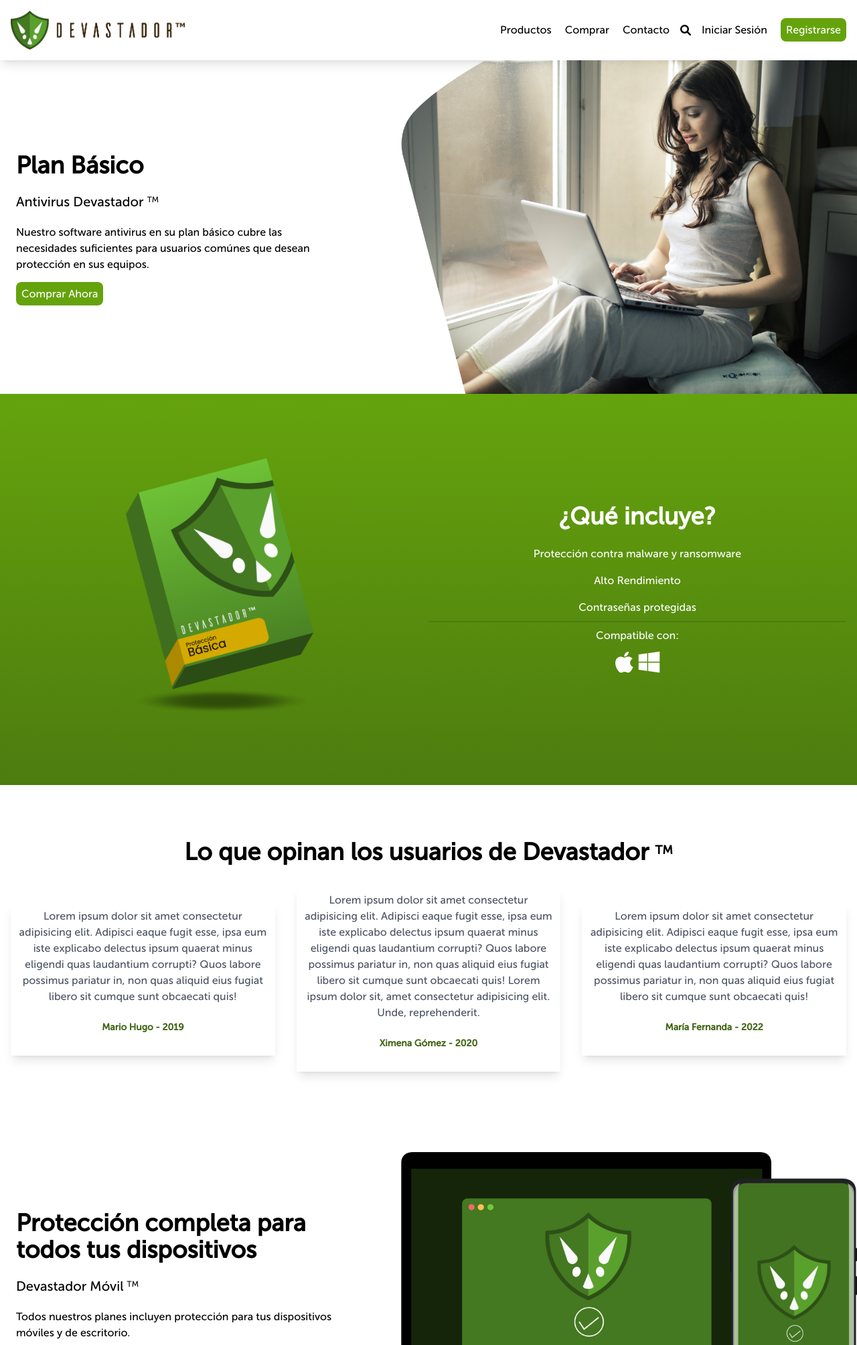
After one commit to DiBarney/devastadorweb, a PHP site: page /plan-basico.php in a window 1280 px wide. The commit adds this page. Shown: the top 2008 px of the page at 67% size. Run offline with PHP 8.4, Linux system fonts and the light colour scheme; some libraries are stand-ins or nearby versions.

Commit message:
Se añadieron las páginas de productos

```diff
--- a/css/output.css
+++ b/css/output.css
@@ -582,14 +582,14 @@
   margin: auto;
 }
 
-.my-6 {
-  margin-top: 1.5rem;
-  margin-bottom: 1.5rem;
-}
-
 .mx-auto {
   margin-left: auto;
   margin-right: auto;
+}
+
+.my-8 {
+  margin-top: 2rem;
+  margin-bottom: 2rem;
 }
 
 .my-4 {
@@ -597,9 +597,9 @@
   margin-bottom: 1rem;
 }
 
-.my-8 {
-  margin-top: 2rem;
-  margin-bottom: 2rem;
+.my-6 {
+  margin-top: 1.5rem;
+  margin-bottom: 1.5rem;
 }
 
 .mb-8 {
@@ -734,6 +730,10 @@
   border-bottom-width: 2px;
 }
 
+.border-t-2 {
+  border-top-width: 2px;
+}
+
 .border-gray-300 {
   --tw-border-opacity: 1;
   border-color: rgb(209 213 219 / var(--tw-border-opacity));
@@ -744,9 +744,24 @@
   border-bottom-color: rgb(55 65 81 / var(--tw-border-opacity));
 }
 
+.border-t-white {
+  --tw-border-opacity: 1;
+  border-top-color: rgb(255 255 255 / var(--tw-border-opacity));
+}
+
+.border-t-lime-700 {
+  --tw-border-opacity: 1;
+  border-top-color: rgb(77 124 15 / var(--tw-border-opacity));
+}
+
 .bg-lime-600 {
   --tw-bg-opacity: 1;
   background-color: rgb(101 163 13 / var(--tw-bg-opacity));
+}
+
+.bg-lime-800 {
+  --tw-bg-opacity: 1;
+  background-color: rgb(63 98 18 / var(--tw-bg-opacity));
 }
 
 .bg-gray-300 {
@@ -1041,6 +1012,10 @@
     margin-bottom: 5rem;
   }
 
+  .md\:block {
+    display: block;
+  }
+
   .md\:flex {
     display: flex;
   }
@@ -1057,6 +1032,10 @@
     width: 58.333333%;
   }
 
+  .md\:w-6\/12 {
+    width: 50%;
+  }
+
   .md\:w-4\/12 {
     width: 33.333333%;
   }
@@ -1065,23 +1044,15 @@
     width: 66.666667%;
   }
 
-  .md\:w-6\/12 {
-    width: 50%;
+  .md\:flex-row {
+    flex-direction: row;
   }
 
-  .md\:flex-row {
-    flex-direction: row;
+  .md\:pb-0 {
+    padding-bottom: 0px;
   }
 
   .md\:pr-4 {
     padding-right: 1rem;
   }
-
-  .md\:pt-0 {
-    padding-top: 0px;
-  }
-
-  .md\:pb-0 {
-    padding-bottom: 0px;
-  }
 }
--- a/footer.php
+++ b/footer.php
@@ -9,7 +9,7 @@
                         <li class="mb-2"><a href="#">Plan Básico</a></li>
                         <li class="mb-2"><a href="#">Plan Avanzado</a></li>
                         <li class="mb-2"><a href="#">Plan Profesional</a></li>
-                        <li class="mb-2"><a href="faq.php">FAQ's</a></li>
+                        <li class="mb-2"><a href="help.php">FAQ's</a></li>
                     </ul>
                 </div>
             </div>
@@ -22,7 +22,7 @@
                     <ul class="text-gray-600">
                         <li class="mb-2"><a href="#">Plan Profesional para Empresas</a></li>
                         <li class="mb-2"><a href="#">Soluciones en ciberseguridad</a></li>
-                        <li class="mb-2"><a href="faq.php">FAQ's</a></li>
+                        <li class="mb-2"><a href="help.php">FAQ's</a></li>
                     </ul>
                 </div>
             </div>
--- a/index.php
+++ b/index.php
@@ -82,7 +82,7 @@
                         <p class="text-2xl font-bold text-lime-800">$499 <span class="text-sm">/ Año</span></p>
                     </div>
                     <div class="btnComprar">
-                        <a href="" class="p-2 bg-lime-600 hover:bg-lime-800 transition-colors text-white rounded-lg">Comprar Ahora</a>
+                        <a href="http://www.devastador.com/plan-basico.php" class="p-2 bg-lime-600 hover:bg-lime-800 transition-colors text-white rounded-lg">Comprar Ahora</a>
                     </div>
                     <div class="caracteristicas my-6">
                         <ul>
@@ -106,7 +106,7 @@
                         <p class="text-2xl font-bold text-lime-800">$799 <span class="text-sm">/ Año</span></p>
                     </div>
                     <div class="btnComprar">
-                        <a href="" class="p-2 bg-lime-600 hover:bg-lime-800 transition-colors text-white rounded-lg">Comprar Ahora</a>
+                        <a href="http://www.devastador.com/plan-avanzado.php" class="p-2 bg-lime-600 hover:bg-lime-800 transition-colors text-white rounded-lg">Comprar Ahora</a>
                     </div>
                     <div class="caracteristicas my-6">
                         <ul>
@@ -130,7 +130,7 @@
                         <p class="text-2xl font-bold text-lime-800">$1,099 <span class="text-sm">/ Año</span></p>
                     </div>
                     <div class="btnComprar">
-                        <a href="" class="p-2 bg-lime-600 hover:bg-lime-800 transition-colors text-white rounded-lg">Comprar Ahora</a>
+                        <a href="http://www.devastador.com/plan-profesional.php" class="p-2 bg-lime-600 hover:bg-lime-800 transition-colors text-white rounded-lg">Comprar Ahora</a>
                     </div>
                     <div class="caracteristicas my-6">
                         <ul>
--- /dev/null
+++ b/plan-basico.php
@@ -0,0 +1,184 @@
+<?php include('head.php'); ?>
+<body class="text-museo">
+    <?php include('header.php'); ?>
+
+    <main class="w-full">
+        <!-- Call to action -->
+        <section class="w-full max-w-screen-xl m-auto callToAction relative flex flex-row justify-between">
+            <div class="col texto w-11/12 md:w-5/12 px-6 py-6 flex flex-col justify-center z-10">
+                <h1 class="text-4xl font-bold mb-8 md:mb-5">Plan Básico</h1>
+                <h2 class="text-xl mb-5">Antivirus Devastador <sup class="text-xs">TM</sup></h2>
+                <p class="text-md mb-5">Nuestro software antivirus en su plan básico cubre las necesidades suficientes para usuarios comúnes que desean protección en sus equipos.</p>
+                <div>
+                    <a href="" class="p-2 bg-lime-600 hover:bg-lime-800 transition-colors text-white rounded-lg">Comprar Ahora</a>
+                </div>
+            </div>
+            <div class="col hidden md:block relative right-0 w-10/12 md:w-7/12 z-0">
+                <img src="./img/laptop1.png" alt="Mujer con laptop" style="width: 800px;">
+            </div>
+        </section>
+
+        <!-- Que incluye -->
+        <section class="w-full lime-grad py-20">
+            <div class="w-full max-w-screen-xl m-auto flex flex-col md:flex-row">
+                <div class="w-full p-4 text-center flex flex-col md:flex-row items-center justify-center">
+                    <div class="w-12/12 md:w-6/12 flex flex-col items-center">
+                        <img src="./img/basi.png" alt="Logotipo antivirus devastador" style="width: 280px;">
+                    </div>
+                    <div class="w-12/12 md:w-6/12 text-white text-center flex flex-col justify-center">
+                        <h2 class="text-4xl font-semibold mb-4 text-center">¿Qué incluye?</h2>
+                        <ul>
+                            <li class="py-2 text-white">Protección contra malware y ransomware</li>
+                            <li class="py-2 text-white">Alto Rendimiento</li>
+                            <li class="py-2 text-white">Contraseñas protegidas</li>
+                        </ul>
+                        <p class="py-2 border-t-2 border-t-lime-700">Compatible con:</p>
+                        <div class="text-4xl flex flex-row justify-center">
+                            <p class="icono-brands mr-2"></p>
+                            <p class="icono-brands"></p>
+                        </div>
+                    </div>
+                </div>
+            </div>
+        </section>
+
+        <!-- Opiniones -->
+        <section class="w-full py-20">
+            <h2 class="text-4xl font-semibold mb-4 text-center">Lo que opinan los usuarios de Devastador <sup class="text-lg">TM</sup></h2>
+            <div class="w-full max-w-screen-xl m-auto flex flex-col md:flex-row">
+                <div class="w-12/12 md:w-4/12 p-4 text-center flex flex-col justify-center">
+                    <div class="shadow-lg p-2">
+                        <div class="infoTestimonio">
+                            <p class="text-md text-gray-600">Lorem ipsum dolor sit amet consectetur adipisicing elit. Adipisci eaque fugit esse, ipsa eum iste explicabo delectus ipsum quaerat minus eligendi quas laudantium corrupti? Quos labore possimus pariatur in, non quas aliquid eius fugiat libero sit cumque sunt obcaecati quis!</p>
+                        </div>
+                        <div class="nombreTestimonio my-6">
+                            <p class="text-sm text-lime-800 font-bold">Mario Hugo - 2019</p>
+                        </div>
+                    </div>
+                </div>
+
+                <div class="w-12/12 md:w-4/12 p-4 text-center flex flex-col justify-center">
+                    <div class="shadow-lg p-2">
+                        <div class="infoTestimonio">
+                            <p class="text-md text-gray-600">Lorem ipsum dolor sit amet consectetur adipisicing elit. Adipisci eaque fugit esse, ipsa eum iste explicabo delectus ipsum quaerat minus eligendi quas laudantium corrupti? Quos labore possimus pariatur in, non quas aliquid eius fugiat libero sit cumque sunt obcaecati quis! Lorem ipsum dolor sit, amet consectetur adipisicing elit. Unde, reprehenderit.</p>
+                        </div>
+                        <div class="nombreTestimonio my-6">
+                            <p class="text-sm text-lime-800 font-bold">Ximena Gómez - 2020</p>
+                        </div>
+                    </div>
+                </div>
+
+                <div class="w-12/12 md:w-4/12 p-4 text-center flex flex-col justify-center">
+                    <div class="shadow-lg p-2">
+                        <div class="infoTestimonio">
+                            <p class="text-md text-gray-600">Lorem ipsum dolor sit amet consectetur adipisicing elit. Adipisci eaque fugit esse, ipsa eum iste explicabo delectus ipsum quaerat minus eligendi quas laudantium corrupti? Quos labore possimus pariatur in, non quas aliquid eius fugiat libero sit cumque sunt obcaecati quis!</p>
+                        </div>
+                        <div class="nombreTestimonio my-6">
+                            <p class="text-sm text-lime-800 font-bold">María Fernanda - 2022</p>
+                        </div>
+                    </div>
+                </div>
+            </div>
+        </section>
+
+        <!-- Vectores Dispositivos -->
+        <section class="w-full max-w-screen-xl m-auto overflow-hidden flex flex-col md:flex-row justify-between">
+            <div class="col texto w-12/12 md:w-5/12 px-6 flex flex-col justify-center">
+                <h2 class="text-4xl font-bold mb-5">Protección completa para todos tus dispositivos</h1>
+                <h2 class="text-xl mb-5">Devastador Móvil <sup class="text-xs">TM</sup></h2>
+                <p class="text-md mb-5">Todos nuestros planes incluyen protección para tus dispositivos móviles y de escritorio.</p>
+                <div>
+                    <a href="" class="p-2 bg-lime-600 hover:bg-lime-800 transition-colors text-white rounded-lg">Ver todos los planes</a>
+                </div>
+            </div>
+            <div class="col img mt-6 mx-auto w-11/12 md:w-7/12">
+                <img src="./img/devices.png" alt="Mujer con laptop" style="width: 100%;">
+            </div>
+        </section>
+
+
+        <!-- Tipos de planes -->
+        <section class="w-full py-20">
+            <h2 class="text-4xl font-semibold mb-20 text-center">Otros Planes</h2>
+            <div class="w-full max-w-screen-xl m-auto flex flex-col md:flex-row">
+                <div class="w-12/12 md:w-4/12 p-4 text-center flex flex-col justify-center">
+                    <div class="mb-8">
+                        <img src="./img/basi.png" style="width: 200px; margin: auto;">
+                    </div>
+                    <div class="infoPlan">
+                        <h2 class="text-xl font-semibold mb-5">Plan Básico</h2>
+                        <p class="text-md">Protección garantizada para usuarios comúnes</p>
+                    </div>
+                    <div class="precio py-4">
+                        <p class="text-sm text-gray-400">MXN</p>
+                        <p class="text-2xl font-bold text-lime-800">$499 <span class="text-sm">/ Año</span></p>
+                    </div>
+                    <div class="btnComprar">
+                        <a href="http://www.devastador.com/plan-basico.php" class="p-2 bg-lime-600 hover:bg-lime-800 transition-colors text-white rounded-lg">Comprar Ahora</a>
+                    </div>
+                    <div class="caracteristicas my-6">
+                        <ul>
+                            <li class="py-2 border-b-2 border-gray-300 text-gray-600">Protección contra malware y ransomware</li>
+                            <li class="py-2 border-b-2 border-gray-300 text-gray-600">Alto Rendimiento</li>
+                            <li class="py-2 text-gray-600">Contraseñas protegidas</li>
+                        </ul>
+                    </div>
+                </div>
+
+                <div class="marginMinus w-12/12 md:w-4/12 p-4 text-center flex flex-col justify-center rounded-lg bg-gray-200 shadow-lg">
+                    <div class="mb-8">
+                        <img src="./img/avan.png" style="width: 200px; margin: auto;">
+                    </div>
+                    <div class="infoPlan">
+                        <h2 class="text-xl font-semibold mb-5">Plan Avanzado</h2>
+                        <p class="text-md">Protección avanzada para usuario exigentes</p>
+                    </div>
+                    <div class="precio py-4">
+                        <p class="text-sm text-gray-400">MXN</p>
+                        <p class="text-2xl font-bold text-lime-800">$799 <span class="text-sm">/ Año</span></p>
+                    </div>
+                    <div class="btnComprar">
+                        <a href="http://www.devastador.com/plan-avanzado.php" class="p-2 bg-lime-600 hover:bg-lime-800 transition-colors text-white rounded-lg">Comprar Ahora</a>
+                    </div>
+                    <div class="caracteristicas my-6">
+                        <ul>
+                            <li class="py-2 border-b-2 border-gray-300 text-gray-600">Compras Online protegidas</li>
+                            <li class="py-2 border-b-2 border-gray-300 text-gray-600">Bloqueo de anuncios</li>
+                            <li class="py-2 text-gray-600">VPN</li>
+                        </ul>
+                    </div>
+                </div>
+
+                <div class="w-12/12 md:w-4/12 p-4 text-center flex flex-col justify-center">
+                    <div class="mb-8">
+                        <img src="./img/prof.png" style="width: 200px; margin: auto;">
+                    </div>
+                    <div class="infoPlan">
+                        <h2 class="text-xl font-semibold mb-5">Plan Profesional</h2>
+                        <p class="text-md">Protección pensada para profesionales y empresas</p>
+                    </div>
+                    <div class="precio py-4">
+                        <p class="text-sm text-gray-400">MXN</p>
+                        <p class="text-2xl font-bold text-lime-800">$1,099 <span class="text-sm">/ Año</span></p>
+                    </div>
+                    <div class="btnComprar">
+                        <a href="http://www.devastador.com/plan-profesional.php" class="p-2 bg-lime-600 hover:bg-lime-800 transition-colors text-white rounded-lg">Comprar Ahora</a>
+                    </div>
+                    <div class="caracteristicas my-6">
+                        <ul>
+                            <li class="py-2 border-b-2 border-gray-300 text-gray-600">Navegación privada</li>
+                            <li class="py-2 border-b-2 border-gray-300 text-gray-600">Protección de archivos</li>
+                            <li class="py-2 text-gray-600">Bloqueo de contenido</li>
+                        </ul>
+                    </div>
+                </div>
+            </div>
+        </section>
+
+        <?php include('chatbot.php'); ?>
+    </main>
+
+    <?php include('footer.php'); ?>
+
+</body>
+</html>
```
Also changed, not shown: other parts of css/output.css (+5 -53 lines), plan-avanzado.php (added, +184 -0 lines), plan-profesional.php (added, +184 -0 lines), help.php (renamed from faq.php), img/avanz.png (added), img/laptop1.png (added), img/laptop2.png (added), img/laptop4.png (added).
